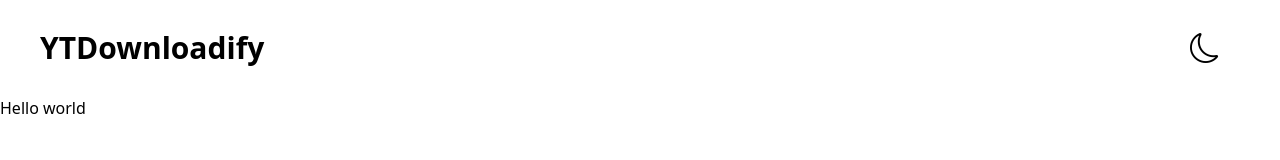
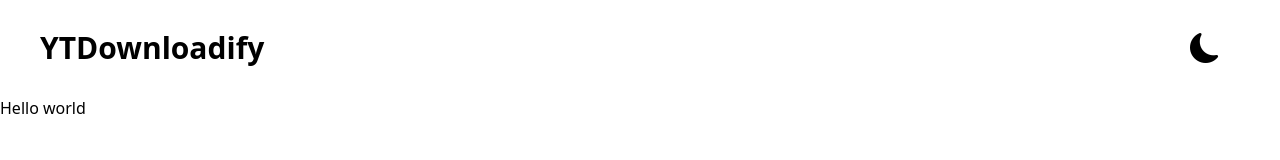
Before and after one commit to Skyzser/YTDownloadify, a Next.js app: page / in a window 1280 px wide. Shown: the top 160 px of the page. Built offline with nearby package versions, Linux system fonts and the light colour scheme.

Commit message:
Updated light/dark mode button icon

```diff
--- a/src/components/navbar.tsx
+++ b/src/components/navbar.tsx
@@ -10,7 +10,7 @@
             <div className='custom_Title'>YTDownloadify</div>
             <div className='custom_Title flex flex-nowrap'>
                 <i
-                    className={`bi bi-${theme === 'dark' ? 'sun' : 'moon'} me-5 custom_Hover`}
+                    className={`bi bi-${theme === 'dark' ? 'sun' : 'moon'}-fill me-5 custom_Hover`}
                     onClick={() => setTheme(theme === 'dark' ? 'light' : 'dark')}
                 ></i>
             </div>
```
